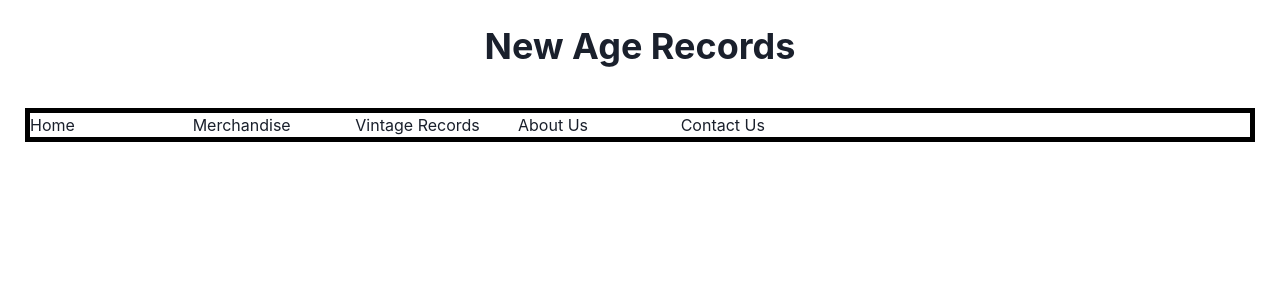
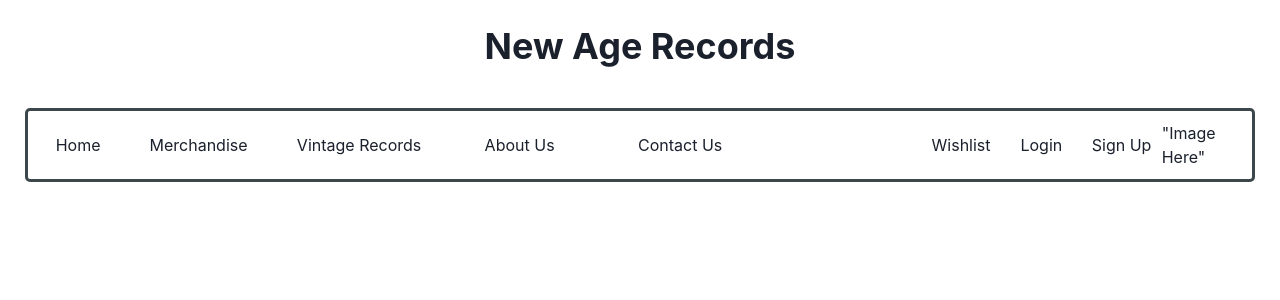
Before and after one commit to nambui17/super-sellers, a React (Create React App) app in the folder client/: page / in a window 1280 px wide. Shown: the top 300 px of the page. Built offline with nearby package versions, Linux system fonts and the light colour scheme.

Commit message:
update navbar

```diff
--- a/client/src/App.js
+++ b/client/src/App.js
@@ -10,6 +10,8 @@ import { setContext } from "@apollo/client/link/context";
 import { ChakraProvider } from "@chakra-ui/react";
 
 import Navbar from "./components/Navbar";
+
+import Home from './pages/Home';
 import "./App.css";
 
 const httpLink = createHttpLink({
@@ -37,6 +39,12 @@ function App() {
       <ApolloProvider client={client}>
         <Router>
           <Navbar />
+          <Routes>
+          <Route
+            path="/"
+            element={<Home/>}
+          />
+          </Routes>
         </Router>
       </ApolloProvider>
     </ChakraProvider>
--- a/client/src/components/Navbar/index.js
+++ b/client/src/components/Navbar/index.js
@@ -1,5 +1,6 @@
 import React from "react";
-import { Flex, Box, Center, Grid, GridItem, Spacer, Heading } from "@chakra-ui/react";
+import { Box, Center, Grid, GridItem, Heading } from "@chakra-ui/react";
+import { Link } from 'react-router-dom';
 import './style.css';
 
 function Navbar() {
@@ -8,12 +9,34 @@ function Navbar() {
       <Center className="headerBox">
         <Heading className="heading">New Age Records</Heading>
       </Center>
-      <Grid templateColumns='repeat(15, 1fr)' className="navLinks">
-        <GridItem colStart={1} colEnd={3}>Home</GridItem>
-        <GridItem colStart={3} colEnd={5}>Merchandise</GridItem>
-        <GridItem colStart={5} colEnd={7}>Vintage Records</GridItem>
-        <GridItem colStart={7} colEnd={9}>About Us</GridItem>
-        <GridItem colStart={9} colEnd={11}>Contact Us</GridItem>
+      <Grid templateColumns='repeat(15, 1fr)' className="navBox">
+        <GridItem colStart={1} colEnd={2} className="gridItem">
+          <Link to="/" className="navItem">Home</Link>
+        </GridItem>
+        <GridItem colStart={2} colEnd={4} className="gridItem">
+        <Link to="/" className="navItem">Merchandise</Link>
+          </GridItem>
+        <GridItem colStart={4} colEnd={6} className="gridItem">
+        <Link to="/" className="navItem">Vintage Records</Link>
+          </GridItem>
+        <GridItem colStart={6} colEnd={8} className="gridItem">
+        <Link to="/" className="navItem">About Us</Link>
+        </GridItem>
+        <GridItem colStart={8} colEnd={10} className="gridItem">
+        <Link to="/" className="navItem">Contact Us</Link>
+        </GridItem>
+        <GridItem colStart={12} colEnd={13} className="gridItem">
+        <Link to="/" className="navItem">Wishlist</Link>
+        </GridItem>
+        <GridItem colStart={13} colEnd={14} className="gridItem">
+        <Link to="/" className="navItem">Login</Link>
+        </GridItem>
+        <GridItem colStart={14} colEnd={15} className="gridItem">
+        <Link to="/" className="navItem">Sign Up</Link>
+        </GridItem>
+        <GridItem className="gridItem">
+        <Link to="/" className="navItem">"Image Here"</Link>
+        </GridItem>
       </Grid>
     </Box>
   );
--- a/client/src/components/Navbar/style.css
+++ b/client/src/components/Navbar/style.css
@@ -2,8 +2,22 @@
     margin: 25px;
 }
 
+.navBox {
+    border: 3px solid #3c474b;
+    padding: 10px;
+    border-radius: 5px;
+}
+
+.gridItem {
+    display: flex;
+    justify-content: center;
+    align-items: center;
+}
+
 .navLinks {
-    border: 5px solid black;
+    padding-left: 5px;
+    display: flex;
+    align-items: center;
 }
 
 .headerBox {
--- /dev/null
+++ b/client/src/pages/Home.js
@@ -0,0 +1,10 @@
+import React from 'react';
+
+function Home() {
+
+    return (
+        <div></div>
+    )
+}
+
+export default Home;
```
Also changed, not shown: client/src/pages/Login.js (added, +10 -0 lines), client/src/pages/Merchandise.js (added, +10 -0 lines), client/src/pages/Signup.js (added, +10 -0 lines), client/src/pages/Wishlist.js (added, +10 -0 lines).
